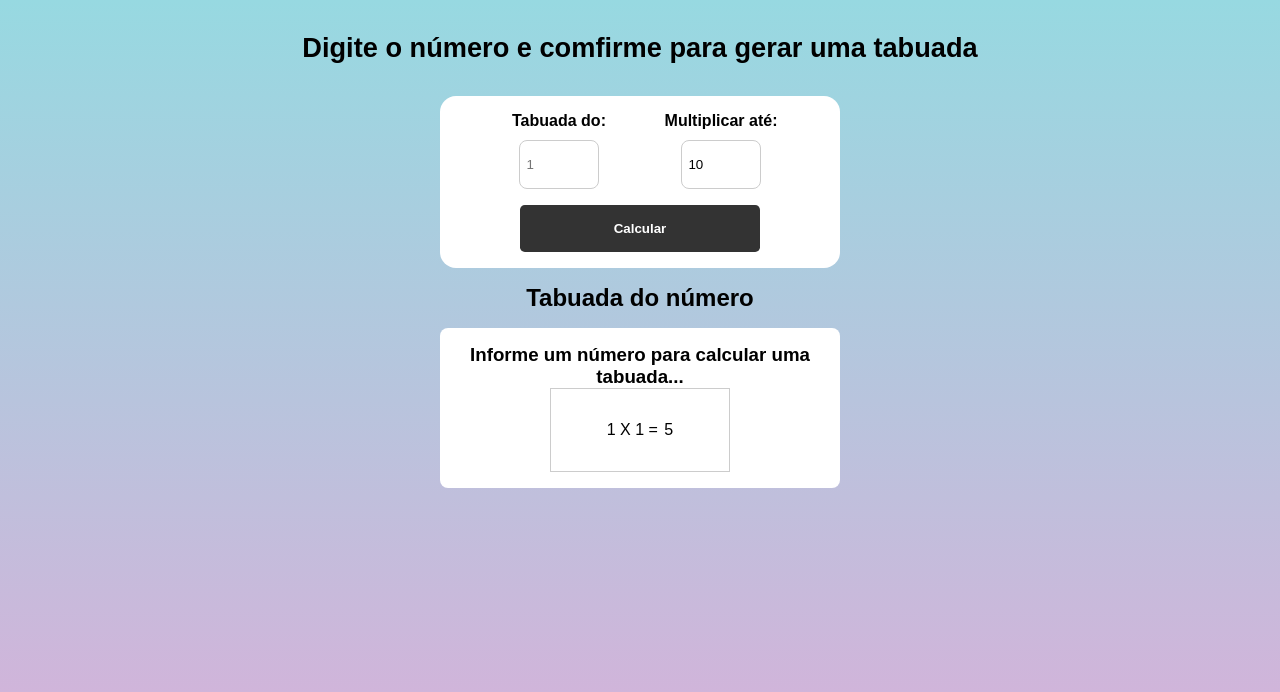
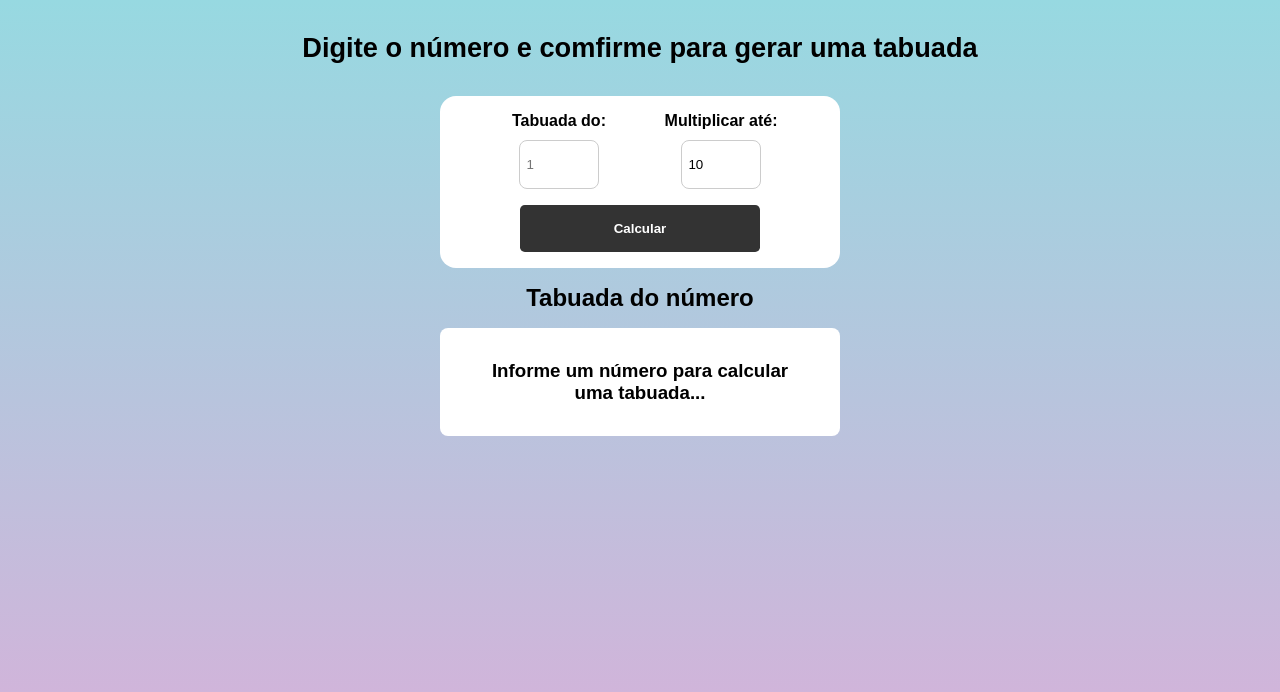
Before and after one commit to aleanrocha/projeto-tabuada, a plain HTML site: page index.html in a window 1280 px wide. Drawn offline with Linux system fonts and the light colour scheme.

Commit message:
finalizando html e css

```diff
--- a/css/styles.css
+++ b/css/styles.css
@@ -68,7 +68,7 @@ main #multiplication-form {
 #multiplication-operations {
   background-color: #fff;
   max-width: 400px;
-  padding: 1rem;
+  padding: 2rem;
   margin: 1rem auto;
   border-radius: .5rem;
   display: flex;
@@ -79,7 +79,7 @@ main #multiplication-form {
   display: flex;
   justify-content: center;
   gap: .4rem;
-  padding: 2rem;
+  padding: 1rem;
   border: 1px solid #ccc;
   border-bottom: none;
   width: 180px;
--- a/index.html
+++ b/index.html
@@ -36,10 +36,6 @@
         <h2 id="multiplication-title">Tabuada do número <span></span></h2>
         <div id="multiplication-operations">
           <h3>Informe um número para calcular uma tabuada...</h3>
-          <div class="row">
-            <p class="operation">1 X 1 =</p>
-            <p class="result">5</p>
-          </div>
         </div>
       </section>
     </main>
```
